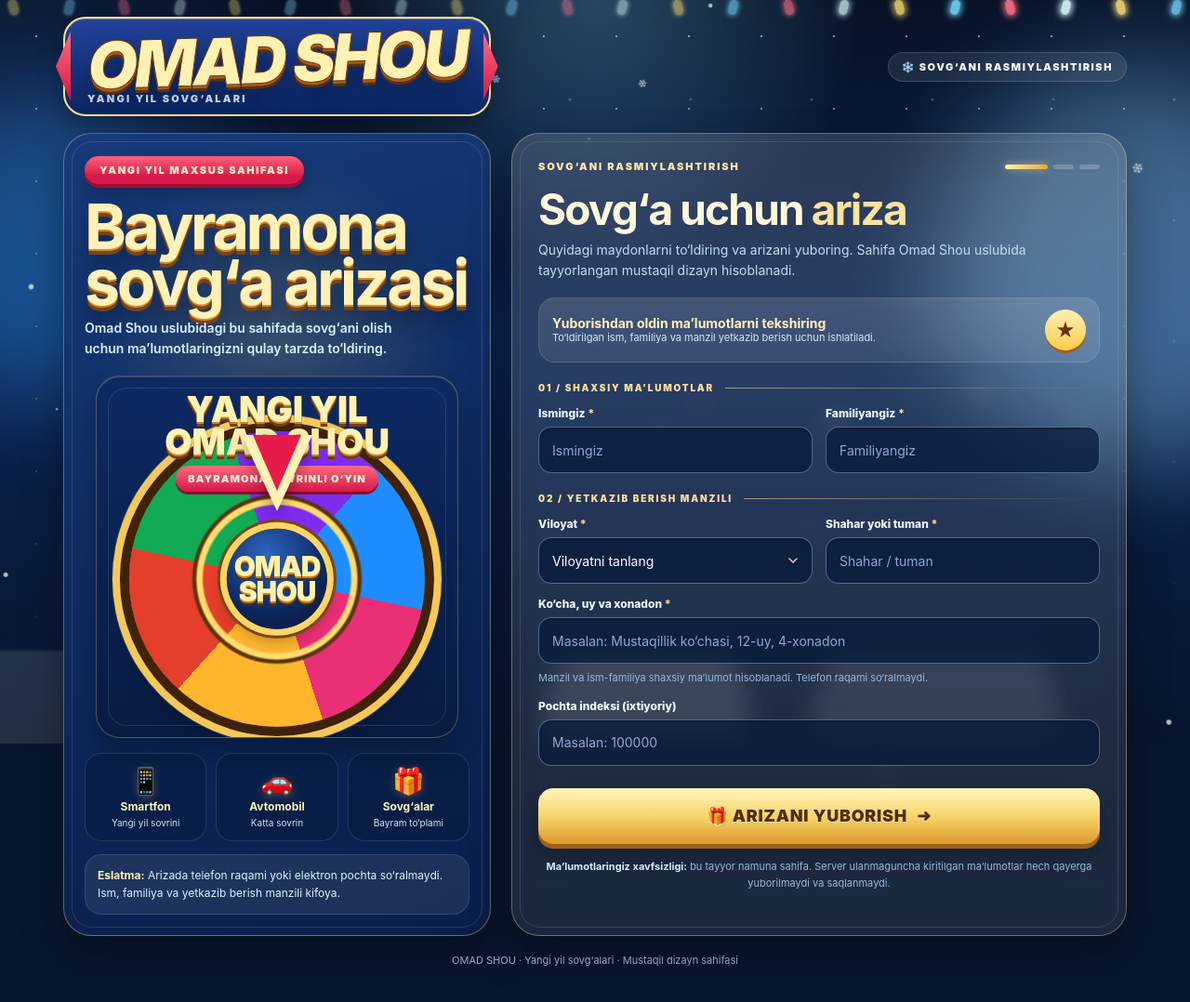
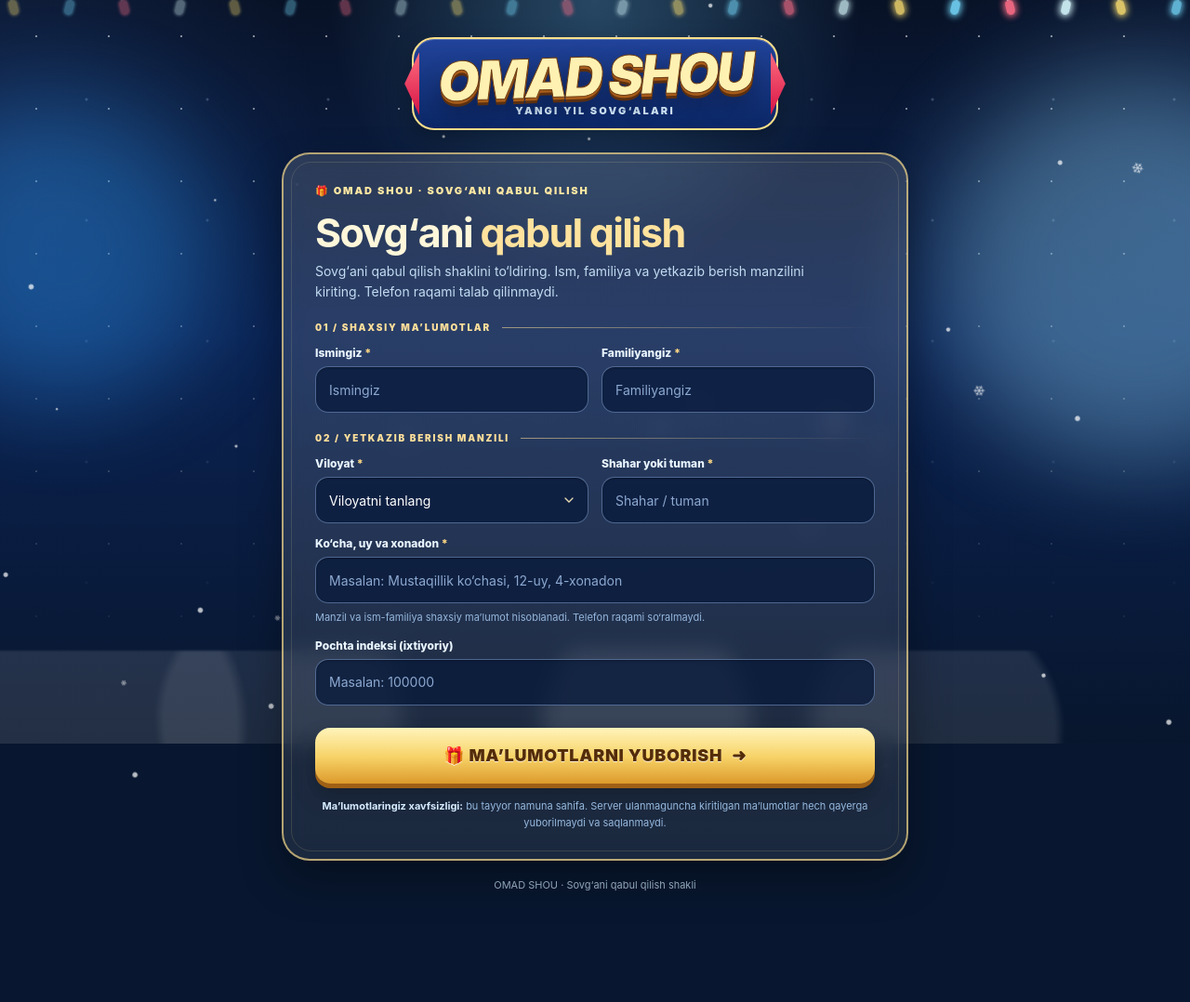
Before and after one commit to sdasdadasdsa/gifts, a plain HTML site: page index.html in a window 1280 px wide. Shown: the whole page at 93% size. After the commit the page ends 1002 px from the top, so only its background shows below. Drawn offline with Linux system fonts and the light colour scheme.

Commit message:
Make gifts page a form-only Omad Shou gift acceptance page

```diff
--- a/index.html
+++ b/index.html
@@ -88,6 +88,28 @@ linear-gradient(180deg,#081226 0%,#0b2353 45%,#08162d 100%)}
 @media(max-width:760px){.page{padding:12px 12px 28px}.header{margin-bottom:12px}.logo-shell{padding:10px 18px 8px}.logo-title{font-size:44px}.logo-sub{font-size:10px}.header-badge{font-size:9px;padding:8px 10px}.hero,.form-card{border-radius:24px}.hero{padding:18px 16px 16px}.hero h1{font-size:44px;margin:12px 0 6px}.hero p{font-size:12px;max-width:none}.poster-box{max-width:290px;aspect-ratio:1;margin-top:14px}.prize-strip{gap:8px}.prize-mini{padding:10px 8px}.prize-ico{font-size:22px}.prize-mini b{font-size:10px}.prize-mini span{font-size:9px}.hero-note{font-size:11px}.form-card{padding:22px 18px}.form-title{font-size:33px}.form-desc{font-size:12px}.success{min-height:500px}.arrow-ring{width:156px;height:156px}.arrow-ring svg{width:88px;height:88px}}
 @media(max-width:430px){.fields{grid-template-columns:1fr;gap:12px}.field.full{grid-column:1}.hero{padding:18px 14px 14px}.poster-box{max-width:268px}.form-card{padding:20px 15px}.field input,.field select{height:48px}.success h2{font-size:31px}.success p{font-size:16px}.arrow-ring{width:146px;height:146px}.arrow-ring svg{width:82px;height:82px}}
 @media(prefers-reduced-motion:reduce){*,*:before,*:after{animation-duration:.01ms!important;transition-duration:.01ms!important}}
+
+/* Focus the standalone page on the gift acceptance form, not promotion or a prize wheel. */
+.page{max-width:710px;padding-top:clamp(24px,5vh,48px)}
+.header{justify-content:center;margin-bottom:24px}
+.header-badge{display:none}
+.logo-wrap{text-align:center}
+.logo-shell{padding:14px 26px 12px}
+.logo-title{font-size:clamp(35px,7vw,58px)}
+.logo-sub{font-size:11px}
+.main{display:block}
+.form-card{width:100%;padding:32px 34px 30px;border:2px solid rgba(255,224,138,.67);border-radius:30px}
+.form-title{font-size:clamp(32px,5vw,43px)}
+.form-desc{max-width:540px}
+.success{min-height:520px}
+@media(max-width:760px){
+ .page{padding:24px 12px}
+ .header{margin-bottom:20px}
+ .form-card{padding:25px 20px}
+ .logo-title{font-size:clamp(33px,8vw,46px)}
+ .success{min-height:480px}
+}
+@media(max-width:430px){.form-card{padding:24px 17px}.page{padding:24px 12px}.fields{gap:13px}}
 </style>
 </head>
 <body>
@@ -107,46 +129,14 @@ linear-gradient(180deg,#081226 0%,#0b2353 45%,#08162d 100%)}
   </header>
 
   <main class="main">
-    <section class="card hero" aria-label="Omad Shou sovg‘asi">
-      <div class="inner-border"></div>
-      <span class="ribbon">Yangi yil maxsus sahifasi</span>
-      <h1>Bayramona<br>sovg‘a arizasi</h1>
-      <p>Omad Shou uslubidagi bu sahifada sovg‘ani olish uchun ma’lumotlaringizni qulay tarzda to‘ldiring.</p>
-
-      <div class="poster-box" aria-hidden="true">
-        <div class="poster-title"><strong>YANGI YIL<br>OMAD SHOU</strong><span>Bayramona sovrinli o‘yin</span></div>
-        <div class="pointer"></div>
-        <div class="wheel-stage">
-          <div class="center-medal"><span>OMAD<br>SHOU</span></div>
-        </div>
-      </div>
-
-      <div class="prize-strip">
-        <div class="prize-mini"><div class="prize-ico">📱</div><b>Smartfon</b><span>Yangi yil sovrini</span></div>
-        <div class="prize-mini"><div class="prize-ico">🚗</div><b>Avtomobil</b><span>Katta sovrin</span></div>
-        <div class="prize-mini"><div class="prize-ico">🎁</div><b>Sovg‘alar</b><span>Bayram to‘plami</span></div>
-      </div>
-
-      <div class="hero-note"><strong>Eslatma:</strong> Arizada telefon raqami yoki elektron pochta so‘ralmaydi. Ism, familiya va yetkazib berish manzili kifoya.</div>
-    </section>
-
     <section class="card glass form-card" aria-labelledby="form-title">
       <div class="inner-border"></div>
       <div id="formPage">
         <div class="form-top">
-          <span class="form-kicker">Sovg‘ani rasmiylashtirish</span>
-          <span class="steps"><i></i><i></i><i></i></span>
+          <span class="form-kicker">🎁 OMAD SHOU · Sovg‘ani qabul qilish</span>
         </div>
-        <h2 class="form-title" id="form-title">Sovg‘a uchun <em>ariza</em></h2>
-        <p class="form-desc">Quyidagi maydonlarni to‘ldiring va arizani yuboring. Sahifa Omad Shou uslubida tayyorlangan mustaqil dizayn hisoblanadi.</p>
-
-        <div class="form-banner">
-          <div>
-            <strong>Yuborishdan oldin ma’lumotlarni tekshiring</strong>
-            <span>To‘ldirilgan ism, familiya va manzil yetkazib berish uchun ishlatiladi.</span>
-          </div>
-          <div class="star" aria-hidden="true">★</div>
-        </div>
+        <h2 class="form-title" id="form-title">Sovg‘ani <em>qabul qilish</em></h2>
+        <p class="form-desc">Sovg‘ani qabul qilish shaklini to‘ldiring. Ism, familiya va yetkazib berish manzilini kiriting. Telefon raqami talab qilinmaydi.</p>
 
         <form id="giftForm" novalidate>
           <div class="section-label">01 / Shaxsiy ma’lumotlar</div>
@@ -163,7 +153,7 @@ linear-gradient(180deg,#081226 0%,#0b2353 45%,#08162d 100%)}
             <div class="field full"><label for="postal">Pochta indeksi (ixtiyoriy)</label><input name="postal" id="postal" type="text" inputmode="numeric" pattern="[0-9]{5,7}" maxlength="7" autocomplete="postal-code" placeholder="Masalan: 100000"></div>
           </div>
 
-          <button class="submit" type="submit">🎁 ARIZANI YUBORISH <span aria-hidden="true">➜</span></button>
+          <button class="submit" type="submit">🎁 MA’LUMOTLARNI YUBORISH <span aria-hidden="true">➜</span></button>
           <p class="privacy"><strong>Ma’lumotlaringiz xavfsizligi:</strong> bu tayyor namuna sahifa. Server ulanmaguncha kiritilgan ma’lumotlar hech qayerga yuborilmaydi va saqlanmaydi.</p>
         </form>
       </div>
@@ -172,13 +162,13 @@ linear-gradient(180deg,#081226 0%,#0b2353 45%,#08162d 100%)}
         <span class="success-ribbon">Omad Shou</span>
         <div class="arrow-ring" aria-hidden="true"><svg viewBox="0 0 110 110" fill="none"><path d="M23 78L84 26M44 26h40v40" stroke="#fff" stroke-width="15" stroke-linecap="round" stroke-linejoin="round"/><path d="M23 78L84 26M44 26h40v40" stroke="#dcffe7" stroke-width="5" stroke-linecap="round" stroke-linejoin="round"/></svg></div>
         <h2>Muvaffaqiyatli yuborildi!</h2>
-        <p>Kuting, sovrinni olish bo‘yicha keyingi ma’lumotlar sizga taqdim etiladi.</p>
-        <div class="success-box"><strong>Ariza qabul qilindi.</strong><br>Bu demo front-end sahifa bo‘lib, haqiqiy serverga yuborish funksiyasi hozircha ulanmagan.</div>
+        <p>Shakl to‘ldirildi. Sovg‘ani rasmiylashtirish uchun yuborish xizmati hali ulanmagan.</p>
+        <div class="success-box"><strong>Namuna ko‘rinishi.</strong><br>Haqiqiy ariza serverga yuborilmadi va hech qanday yetkazib berish tasdiqlanmadi.</div>
       </div>
     </section>
   </main>
 
-  <footer class="footer">OMAD SHOU · Yangi yil sovg‘alari · Mustaqil dizayn sahifasi</footer>
+  <footer class="footer">OMAD SHOU · Sovg‘ani qabul qilish shakli</footer>
 </div>
 
 <script>
```
